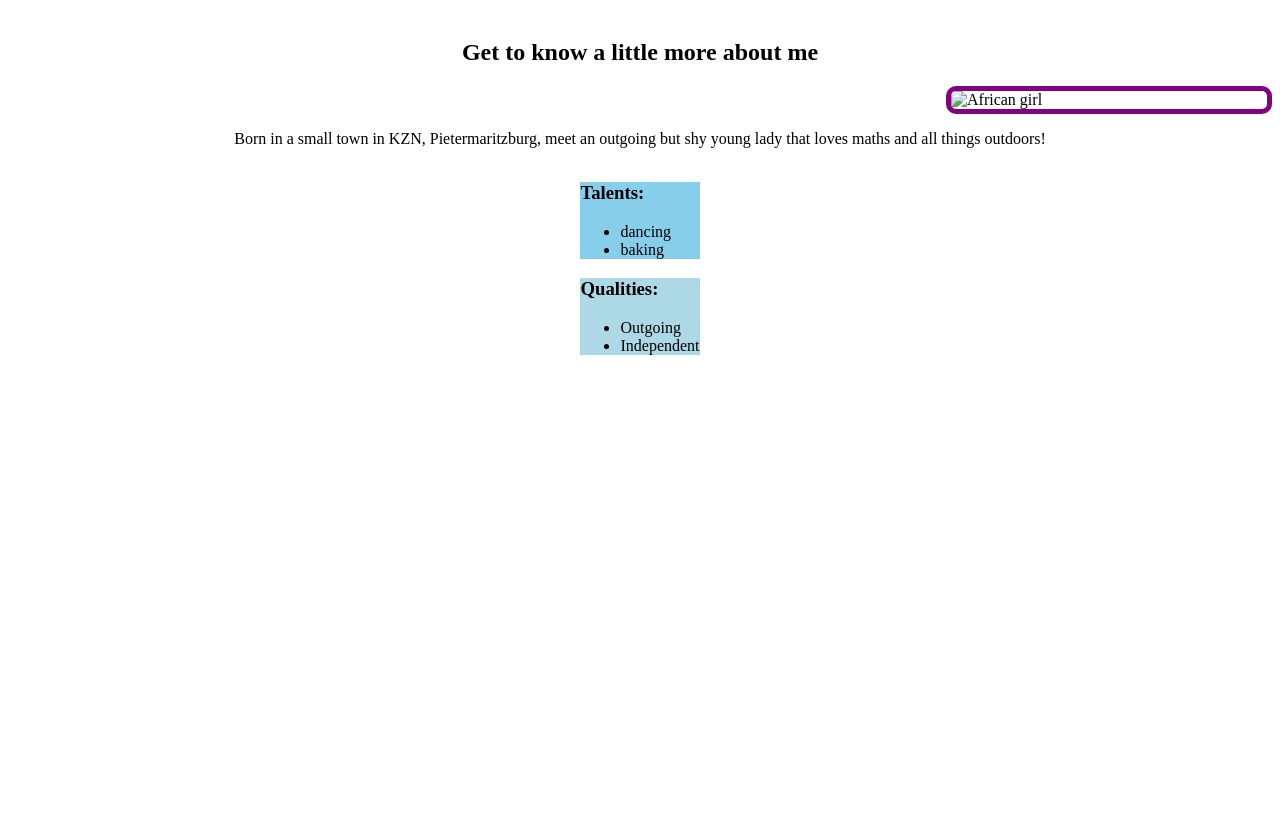
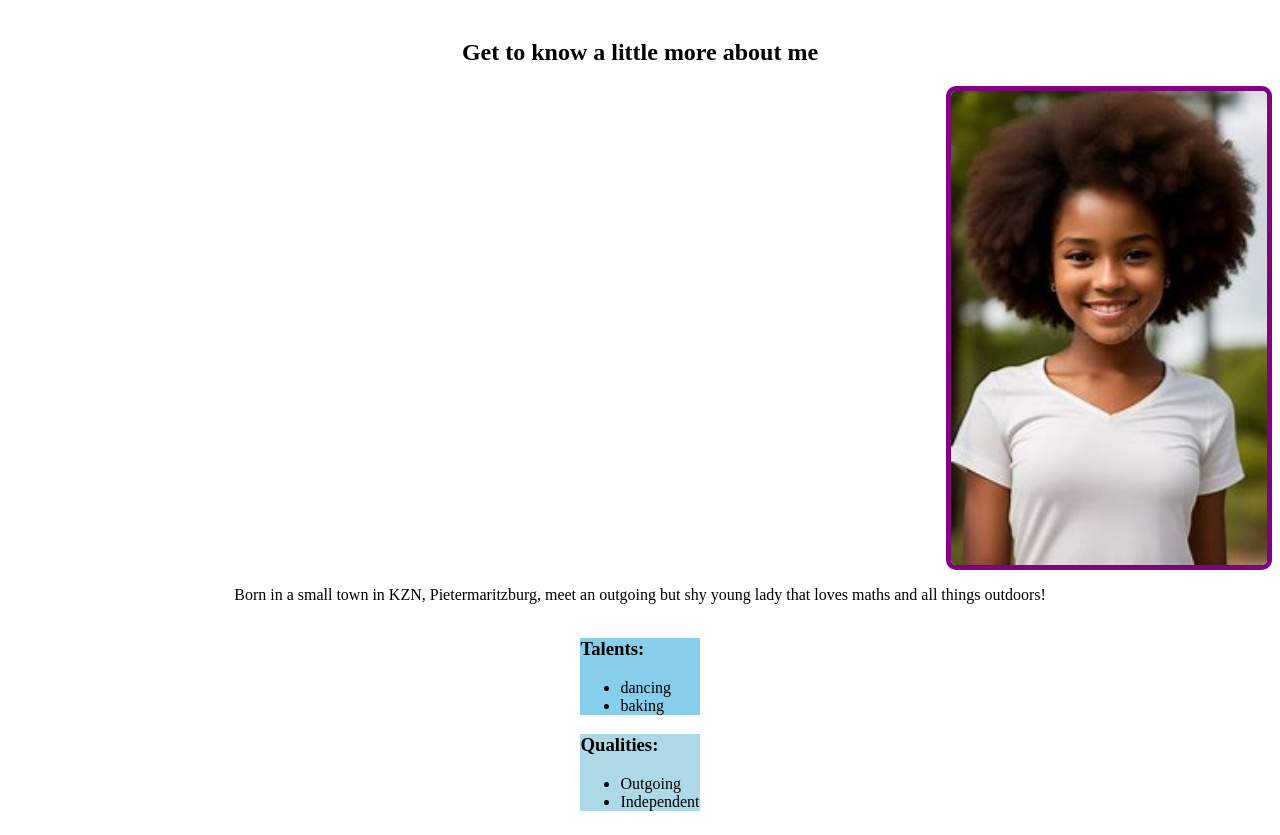
Before and after one commit to zee-mal/portfolio-wesbite, a plain HTML site: page index.html in a window 1280 px wide. Shown: the part 87-922 px from the top of the page. Before the commit the page ends 800 px from the top, so only its background shows below. Drawn offline with Linux system fonts and the light colour scheme.

Commit message:
fixe pic

```diff
--- a/index.html
+++ b/index.html
@@ -15,7 +15,7 @@
         </nav>
         <h1>Ziphezinhle "Zee" Malinga</h1>
         <h2>Get to know a little more about me</h2>
-        <img src="C:\sandbox\african_girl.jpg" alt="African girl">
+        <img src="./african_girl.jpg" alt="African girl">
         <p>Born in a small town in KZN, Pietermaritzburg, meet an outgoing but shy young
             lady that loves maths and all things outdoors!
         </p>
```
Also changed, not shown: african_girl.jpg (added).
